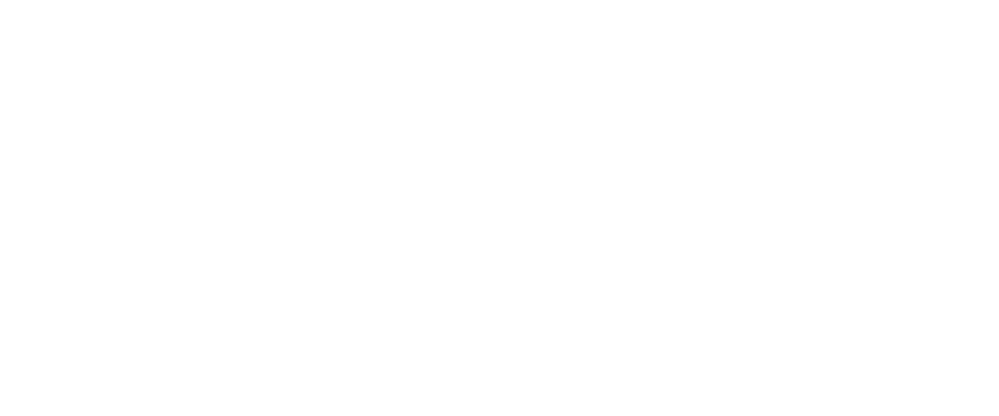
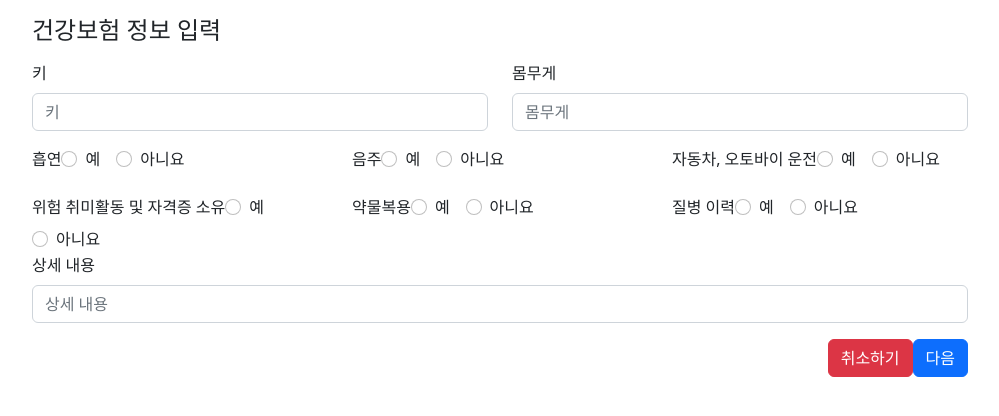
Before and after one commit to LeeChoongHwan/NS, a React (Create React App) app: page /signup/HEALTH in a window 1280 px wide. Before the commit this address had no page. Shown: the top 416 px of the page, without its empty margins (140-1139 px from the left). Built offline with nearby package versions, Linux system fonts and the light colour scheme.

Commit message:
디자인 대충 통일?

```diff
--- a/src/App.js
+++ b/src/App.js
@@ -13,13 +13,12 @@
       <div >
         <Router>
           <Routes>
-              {/*<Route path={"/"} element={<FormExample/>}/>*/}
             <Route path={"/"} element={<InsuranceList/>}/>
               <Route path={"/signup"} element={<FormExample/>}/>
+              <Route path={"/signup/CAR"} element={<FormCar/>}/>
+              <Route path={"/signup/FIRE"} element={<FormFire/>}/>
+              <Route path={"/signup/HEALTH"} element={<FormHealth/>}/>
               <Route path={"/**"} element={<ErrorPage/>}/>
-              <Route path={"/signupCar"} element={<FormCar/>}/>
-              <Route path={"/signupFire"} element={<FormFire/>}/>
-              <Route path={"/sighupHealth"} element={<FormHealth/>}/>
           </Routes>
         </Router>
 
--- a/src/component/form-car.js
+++ b/src/component/form-car.js
@@ -5,6 +5,7 @@
 import InputGroup from 'react-bootstrap/InputGroup';
 import Row from 'react-bootstrap/Row';
 import {useNavigate} from "react-router-dom";
+import {Container} from "react-bootstrap";
 
 export default function FormCar() {
     const [validated, setValidated] = useState(false);
@@ -33,9 +34,10 @@
     };
 
     return (
+        <Container className={"w-75"}>
+            <h4 className={"mb-3 mt-3"}>자동차보험 정보 입력</h4>
             <Form noValidate validated={validated} onSubmit={handleSubmit}>
-            <Row className="mb-3">
-                <Form.Group as={Col} md="4" controlId="validationCustom01">
+                    <Form.Group className={"mb-3"}>
                         <Form.Label>차주</Form.Label>
                         <Form.Control
                             name={"nnn"}
@@ -50,7 +52,7 @@
                             주어진 형식으로 이름을 입력해주세요
                         </Form.Control.Feedback>
                     </Form.Group>
-                <Form.Group as={Col} md="4" controlId="validationCustomUsername">
+                    <Form.Group className={"mb-3"}>
                         <Form.Label>차량번호</Form.Label>
                         <InputGroup hasValidation>
                             <Form.Control
@@ -64,9 +66,9 @@
                             </Form.Control.Feedback>
                         </InputGroup>
                     </Form.Group>
-            </Row>
-            <Row className="mb-3">
-                <Form.Group as={Col} md="4" controlId="validationCustomUsername">
+
+
+                    <Form.Group className={"mb-3"}>
                         <Form.Label>차량가액</Form.Label>
                         <InputGroup hasValidation>
                             <Form.Control
@@ -80,8 +82,8 @@
                             </Form.Control.Feedback>
                         </InputGroup>
                     </Form.Group>
-            </Row>
-            <Form.Group as={Col} md="4" controlId="validationCustomUsername">
+
+                <Form.Group className={"mb-3"}>
                     <Form.Label>차종</Form.Label>
                     <Form.Control
                         type="text"
@@ -94,7 +96,7 @@
                     </Form.Control.Feedback>
                 </Form.Group>
 
-            <Form.Group as={Col} md="4" controlId="validationCustomUsername">
+                <Form.Group className={"mb-3"}>
                     <Form.Label>연식</Form.Label>
                     <Form.Control
                         type="number"
@@ -108,8 +110,10 @@
 
                     {/* TODO   https://postcode.map.daum.net/guide*/}
                 </Form.Group>
+                <div className={"flex_box flex_box_end"}>
+                    <Button type="button" variant={"danger"}>취소하기</Button>
                     <Button type="submit">다음</Button>
-            <Button type="button" variant={"danger"}>취소하기</Button>
-        </Form>
+                </div>
+            </Form> </Container>
     );
 }
--- a/src/component/form-fire.js
+++ b/src/component/form-fire.js
@@ -5,6 +5,7 @@
 import InputGroup from 'react-bootstrap/InputGroup';
 import Row from 'react-bootstrap/Row';
 import {useNavigate} from "react-router-dom";
+import {Container} from "react-bootstrap";
 
 export default function FormFire() {
     const [validated, setValidated] = useState(false);
@@ -33,10 +34,11 @@
     };
 
     return (
+        <Container className={"w-75"}>
+            <h4 className={"mb-3 mt-3"}>화재보험 정보 입력</h4>
         <Form noValidate validated={validated} onSubmit={handleSubmit}>
-                <Form.Group as={Col} md="4" controlId="validationCustomUsername">
+            <Form.Group className={"mb-3"}>
                 <Form.Label>자가여부</Form.Label>
-
                 <Form.Check
                     inline
                     label="예"
@@ -51,10 +53,9 @@
                     type='radio'
                     id={`inline-2`}
                 />
+            </Form.Group>
 
-                </Form.Group>
-            <Row className="mb-3">
-                <Form.Group as={Col} md="4" controlId="validationCustom01">
+                <Form.Group className={"mb-3"}>
                     <Form.Label>건물종류</Form.Label>
                     <Form.Control
                         required
@@ -66,7 +67,7 @@
                         주어진 형식으로 건물종류를 입력해주세요
                     </Form.Control.Feedback>
                 </Form.Group>
-                <Form.Group as={Col} md="4" controlId="validationCustomUsername">
+                <Form.Group className={"mb-3"}>
                     <Form.Label>주택면적</Form.Label>
                     <InputGroup hasValidation>
                         <Form.Control
@@ -80,27 +81,25 @@
                         </Form.Control.Feedback>
                     </InputGroup>
                 </Form.Group>
-            </Row>
-            <Form.Group as={Col} md="4" controlId="validationCustomUsername">
+
+            <Form.Group className={"mb-3"}>
                 <Form.Label>실거주 여부</Form.Label>
-
                 <Form.Check
                     inline
                     label="예"
-                            name="group1"
+                    name="group2"
                     type='radio'
                     id={`inline-1`}
                 />
                 <Form.Check
                     inline
                     label="아니요"
-                            name="group1"
+                    name="group2"
                     type='radio'
                     id={`inline-2`}
                 />
-
             </Form.Group>
-            <Form.Group as={Col} md="4" controlId="validationCustomUsername">
+            <Form.Group className={"mb-3"}>
                 <Form.Label>담보금액</Form.Label>
                 <Form.Control
                     type="number"
@@ -112,10 +111,13 @@
                     담보금액 형식에 맞춰 주세요
                 </Form.Control.Feedback>
 
-            {/* TODO   https://postcode.map.daum.net/guide*/}
             </Form.Group>
+            <div className={"flex_box flex_box_end"}>
+                <Button type="button" variant={"danger"}>취소하기</Button>
                 <Button type="submit">다음</Button>
-            <Button type="button" variant={"danger"}>취소하기</Button>
+            </div>
         </Form>
+        </Container>
+
     );
 }
--- a/src/component/form-health.js
+++ b/src/component/form-health.js
@@ -1,10 +1,9 @@
-import React, {useEffect, useState} from 'react';
+import React, {useState} from 'react';
 import Button from 'react-bootstrap/Button';
 import Col from 'react-bootstrap/Col';
 import Form from 'react-bootstrap/Form';
-import InputGroup from 'react-bootstrap/InputGroup';
 import Row from 'react-bootstrap/Row';
-import {useNavigate} from "react-router-dom";
+import {Container} from "react-bootstrap";
 
 export default function FormHealth() {
     const [validated, setValidated] = useState(false);
@@ -18,8 +17,6 @@
 
     const handleSubmit = (event) => {
         const form = event.currentTarget;
-        console.log(form);
-        console.log(form.nnn.value)
         event.preventDefault();
         if (form.checkValidity() === false) {
             event.stopPropagation();
@@ -33,11 +30,13 @@
     };
 
     return (
+        <Container className={"w-75"}>
+            <h4 className={"mb-3 mt-3"}>건강보험 정보 입력</h4>
             <Form noValidate validated={validated} onSubmit={handleSubmit}>
                 <Row className="mb-3">
-                <Form.Group as={Col} md="4" controlId="validationCustomUsername">
+                    <Form.Group as={Col} md="6" controlId="validationCustomUsername">
                         <Form.Label>키</Form.Label>
-                    <InputGroup hasValidation>
+
                             <Form.Control
                                 type="number"
                                 placeholder="키"
@@ -47,11 +46,11 @@
                             <Form.Control.Feedback type="invalid">
                                 키 입력 형식에 맞게 입력해주세요
                             </Form.Control.Feedback>
-                    </InputGroup>
+
                     </Form.Group>
-                <Form.Group as={Col} md="4" controlId="validationCustomUsername">
+                    <Form.Group as={Col} md="6" controlId="validationCustomUsername">
                         <Form.Label>몸무게</Form.Label>
-                    <InputGroup hasValidation>
+
                             <Form.Control
                                 type="number"
                                 placeholder="몸무게"
@@ -61,13 +60,12 @@
                             <Form.Control.Feedback type="invalid">
                                 몸무게 입력 형식에 맞게 입력해주세요
                             </Form.Control.Feedback>
-                    </InputGroup>
+
                     </Form.Group>
                 </Row>
                 <Row className="mb-3">
                     <Form.Group as={Col} md="4" controlId="validationCustomUsername">
-                    <Form.Label>흡연여부</Form.Label>
-
+                        <Form.Label>흡연</Form.Label>
                         <Form.Check
                             inline
                             label="예"
@@ -84,22 +82,40 @@
                         />
 
                     </Form.Group>
-            </Row>
-            <Row>
+
                     <Form.Group as={Col} md="4" controlId="validationCustomUsername">
-                    <Form.Label>음주여부</Form.Label>
+                        <Form.Label>음주</Form.Label>
 
                         <Form.Check
                             inline
                             label="예"
-                            name="group1"
+                            name="group2"
                             type='radio'
                             id={`inline-1`}
                         />
                         <Form.Check
                             inline
                             label="아니요"
-                            name="group1"
+                            name="group2"
+                            type='radio'
+                            id={`inline-2`}
+                        />
+
+                    </Form.Group>
+
+                    <Form.Group as={Col} md="4" controlId="validationCustomUsername">
+                        <Form.Label>자동차, 오토바이 운전</Form.Label>
+                        <Form.Check
+                            inline
+                            label="예"
+                            name="group3"
+                            type='radio'
+                            id={`inline-1`}
+                        />
+                        <Form.Check
+                            inline
+                            label="아니요"
+                            name="group3"
                             type='radio'
                             id={`inline-2`}
                         />
@@ -108,89 +124,66 @@
                 </Row>
                 <Row>
                     <Form.Group as={Col} md="4" controlId="validationCustomUsername">
-                    <Form.Label>자동차, 오토바이 운전여부</Form.Label>
+                        <Form.Label>위험 취미활동 및 자격증 소유</Form.Label>
 
                         <Form.Check
                             inline
                             label="예"
-                            name="group1"
+                            name="group4"
                             type='radio'
                             id={`inline-1`}
                         />
                         <Form.Check
                             inline
                             label="아니요"
-                            name="group1"
+                            name="group4"
+                            type='radio'
+                            id={`inline-2`}
+                        />
+
+                    </Form.Group>
+
+                    <Form.Group as={Col} md="4" controlId="validationCustomUsername">
+                        <Form.Label>약물복용</Form.Label>
+
+                        <Form.Check
+                            inline
+                            label="예"
+                            name="group5"
+                            type='radio'
+                            id={`inline-5`}
+                        />
+                        <Form.Check
+                            inline
+                            label="아니요"
+                            name="group5"
+                            type='radio'
+                            id={`inline-2`}
+                        />
+
+                    </Form.Group>
+
+                    <Form.Group as={Col} md="4" controlId="validationCustomUsername">
+                        <Form.Label>질병 이력</Form.Label>
+
+                        <Form.Check
+                            inline
+                            label="예"
+                            name="group6"
+                            type='radio'
+                            id={`inline-1`}
+                        />
+                        <Form.Check
+                            inline
+                            label="아니요"
+                            name="group6"
                             type='radio'
                             id={`inline-2`}
                         />
 
                     </Form.Group>
                 </Row>
-            <Row>
-            <Form.Group as={Col} md="4" controlId="validationCustomUsername">
-                    <Form.Label>위험 취미활동 및 자격증 소유여부 </Form.Label>
-
-                        <Form.Check
-                            inline
-                            label="예"
-                            name="group1"
-                            type='radio'
-                            id={`inline-1`}
-                        />
-                        <Form.Check
-                            inline
-                            label="아니요"
-                            name="group1"
-                            type='radio'
-                            id={`inline-2`}
-                        />
-
-                </Form.Group>
-            </Row>
-            <Row>
-            <Form.Group as={Col} md="4" controlId="validationCustomUsername">
-                    <Form.Label>약물복용 여부</Form.Label>
-
-                        <Form.Check
-                            inline
-                            label="예"
-                            name="group1"
-                            type='radio'
-                            id={`inline-1`}
-                        />
-                        <Form.Check
-                            inline
-                            label="아니요"
-                            name="group1"
-                            type='radio'
-                            id={`inline-2`}
-                        />
-
-                </Form.Group>
-            </Row>
-            <Row>
-            <Form.Group as={Col} md="4" controlId="validationCustomUsername">
-                    <Form.Label>질병 이력 여부</Form.Label>
-
-                        <Form.Check
-                            inline
-                            label="예"
-                            name="group1"
-                            type='radio'
-                            id={`inline-1`}
-                        />
-                        <Form.Check
-                            inline
-                            label="아니요"
-                            name="group1"
-                            type='radio'
-                            id={`inline-2`}
-                        />
-
-                </Form.Group>
-            </Row>
-            <Form.Group as={Col} md="4" controlId="validationCustomUsername">
+                <Form.Group className={"mb-3"}>
                     <Form.Label>상세 내용</Form.Label>
                     <Form.Control
                         type="email"
@@ -204,10 +197,11 @@
                 </Form.Group>
 
                 <Form.Group as={Col} md="4" controlId="validationCustomUsername">
-            {/* TODO   https://postcode.map.daum.net/guide*/}
                 </Form.Group>
+                <div className={"flex_box flex_box_end"}>
+                    <Button type="button" variant={"danger"}>취소하기</Button>
                     <Button type="submit">다음</Button>
-            <Button type="button" variant={"danger"}>취소하기</Button>
-        </Form>
+                </div>
+            </Form></Container>
     );
 }
```
Lines whose indentation alone changed are shown as unchanged.
